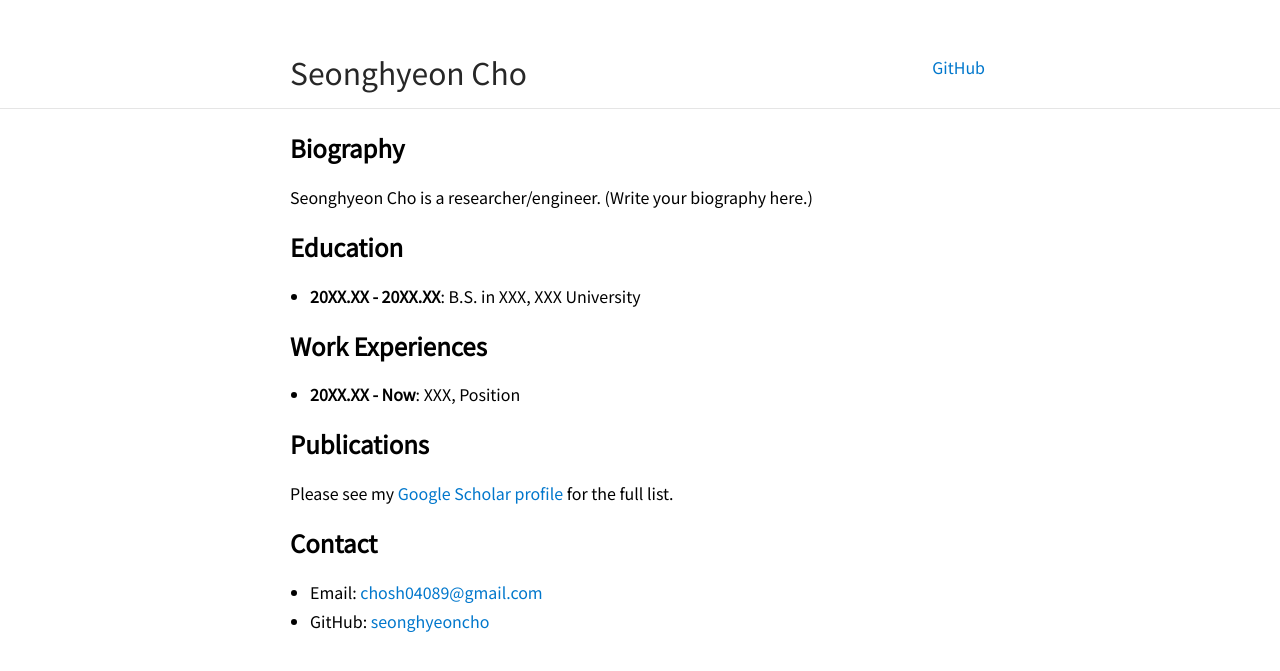
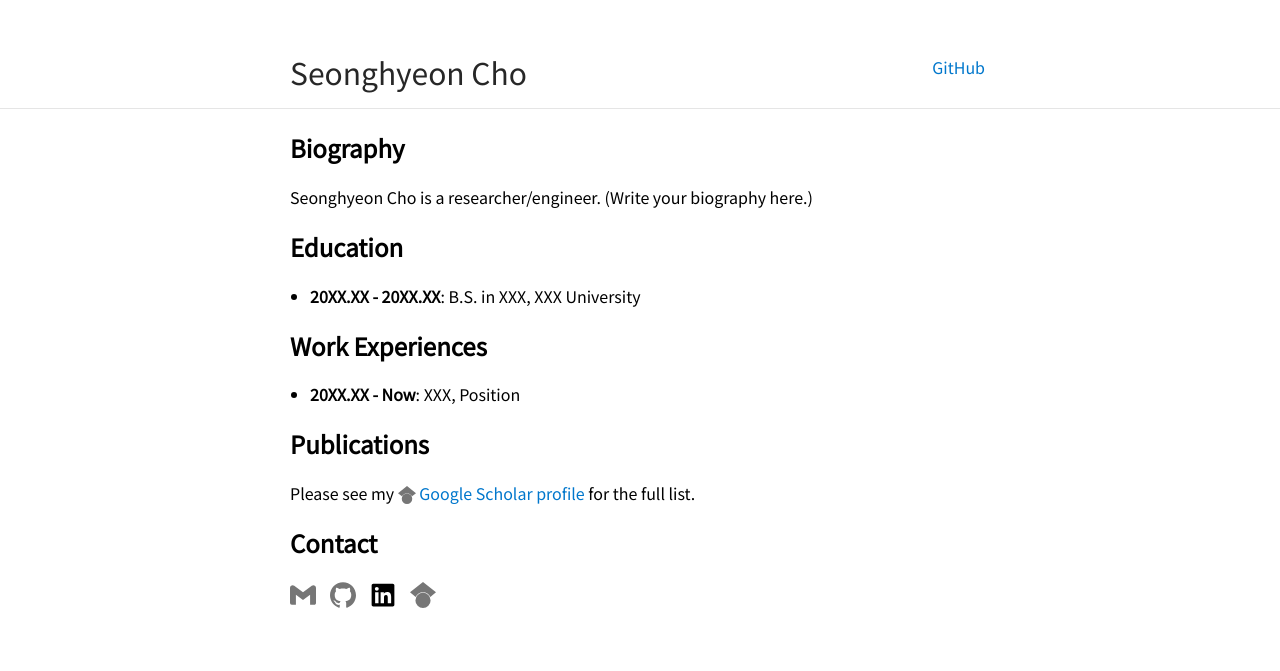
Before and after one commit to seonghyeoncho/seonghyeoncho.github.io, a Jekyll site: the page built from index.md, in a window 1280 px wide. Shown: the top 671 px of the page. Built offline with Jekyll 4.4.1, drawn with Linux system fonts in a browser that asks for light colours; our own code applies the rules of GitHub Pages for plain Markdown files.

Commit message:
feat: data-driven links/content via _data, fix icon layout
Co-Authored-By: Claude Fable 5 <noreply@anthropic.com>

```diff
--- /dev/null
+++ b/_data/education.yml
@@ -0,0 +1,4 @@
+# 학력 — 위에서부터 순서대로 표시됩니다.
+- period: 20XX.XX - 20XX.XX
+  degree: B.S. in XXX
+  school: XXX University
--- /dev/null
+++ b/_data/experience.yml
@@ -0,0 +1,4 @@
+# 경력 — 위에서부터 순서대로 표시됩니다.
+- period: 20XX.XX - Now
+  org: XXX
+  role: Position
--- /dev/null
+++ b/_data/profile.yml
@@ -0,0 +1,5 @@
+# 링크 모음 — 여기만 수정하면 페이지 전체에 반영됩니다.
+email: chosh04089@gmail.com
+github: https://github.com/seonghyeoncho
+linkedin: "#" # TODO: LinkedIn 프로필 URL
+scholar: "#" # TODO: Google Scholar 프로필 URL
--- a/_sass/_style.scss
+++ b/_sass/_style.scss
@@ -135,3 +135,19 @@ hr {
 
 @import "typography";
 @import "tables";
+
+img.icon {
+    display: inline-block;
+    width: 26px;
+    height: 26px;
+    margin-right: 14px;
+    vertical-align: middle;
+}
+
+img.icon-sm {
+    display: inline-block;
+    width: 18px;
+    height: 18px;
+    margin: 0;
+    vertical-align: -4px;
+}
--- a/index.md
+++ b/index.md
@@ -8,17 +8,18 @@ Seonghyeon Cho is a researcher/engineer. (Write your biography here.)
 
 ## Education
 
-* **20XX.XX - 20XX.XX**: B.S. in XXX, XXX University <br>
+{% for e in site.data.education %}* **{{ e.period }}**: {{ e.degree }}, {{ e.school }}
+{% endfor %}
 
 ## Work Experiences
 
-* **20XX.XX - Now**: XXX, Position <br>
+{% for w in site.data.experience %}* **{{ w.period }}**: {{ w.org }}, {{ w.role }}
+{% endfor %}
 
 ## Publications
 
-Please see my [Google Scholar profile](#) for the full list.
+Please see my <a href="{{ site.data.profile.scholar }}"><img class="icon-sm" src="images/googlescholar.svg" alt=""> Google Scholar profile</a> for the full list.
 
 ## Contact
 
-* Email: [chosh04089@gmail.com](mailto:chosh04089@gmail.com)
-* GitHub: [seonghyeoncho](https://github.com/seonghyeoncho)
+<a href="mailto:{{ site.data.profile.email }}"><img class="icon" src="images/gmail.svg" alt="Email"></a><a href="{{ site.data.profile.github }}"><img class="icon" src="images/github.svg" alt="GitHub"></a><a href="{{ site.data.profile.linkedin }}"><img class="icon" src="images/linkedin.svg" alt="LinkedIn"></a><a href="{{ site.data.profile.scholar }}"><img class="icon" src="images/googlescholar.svg" alt="Google Scholar"></a>
```
Also changed, not shown: images/github.svg (added), images/gmail.svg (added), images/googlescholar.svg (added), images/linkedin.svg (added).
